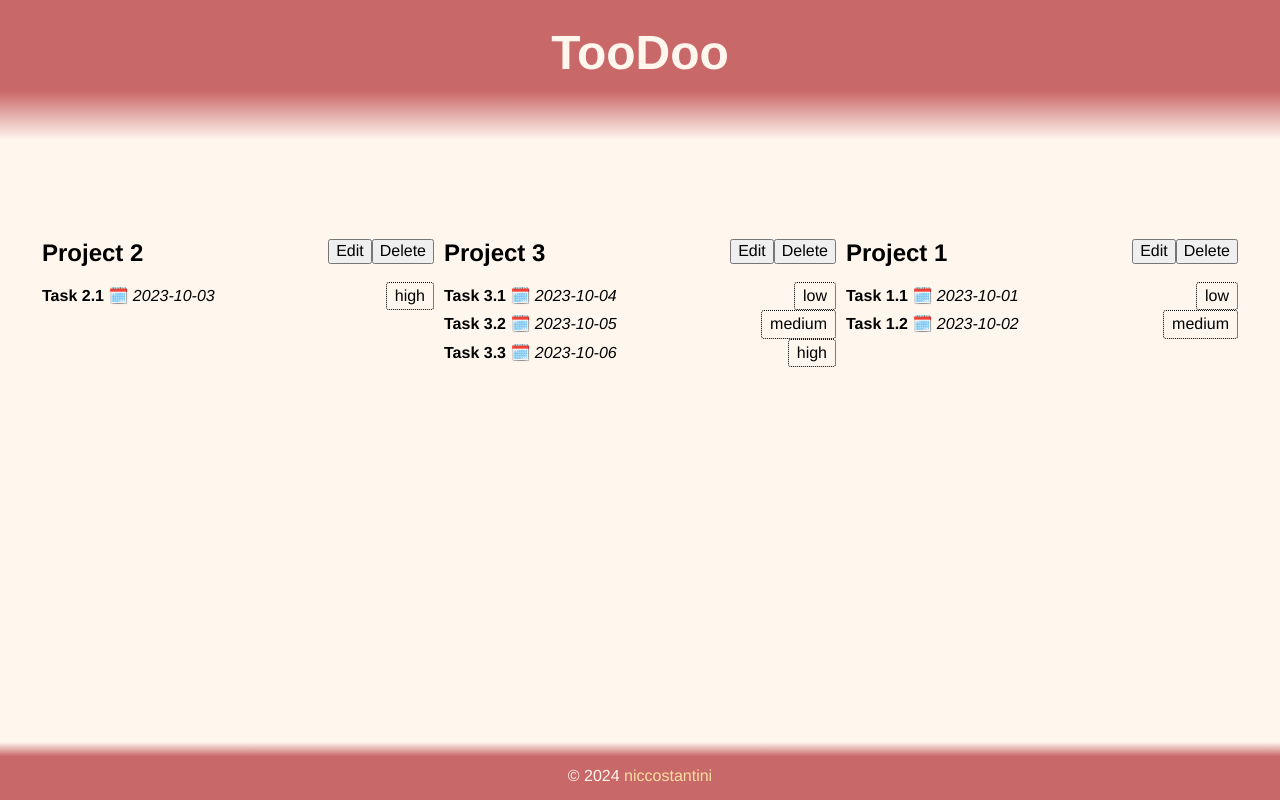
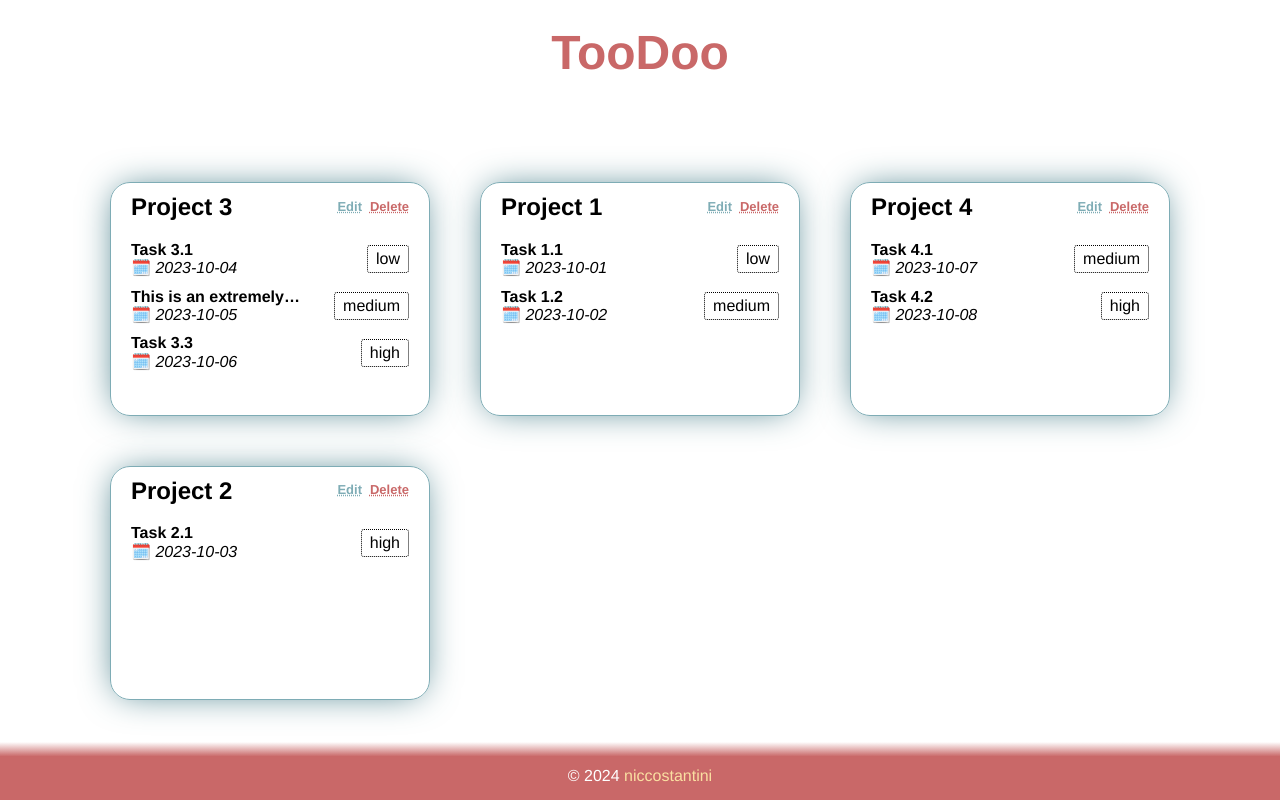
Before and after one commit to niccostantini/odin-to-do, a website built with webpack: page src/template.html in a window 1280 px wide. Built offline with nearby package versions, Linux system fonts and the light colour scheme.

Commit message:
Add one more mock project Finish styling grid

```diff
--- a/src/index.js
+++ b/src/index.js
@@ -126,16 +126,25 @@ function initializeMockProjects() {
             title: "Project 3",
             toDos: [
                 { label: "Task 3.1", priority: "low", dueDate: "2023-10-04" },
-                { label: "Task 3.2", priority: "medium", dueDate: "2023-10-05" },
+                { label: "This is an extremely long task and let's see what it looks like", priority: "medium", dueDate: "2023-10-05" },
                 { label: "Task 3.3", priority: "high", dueDate: "2023-10-06" }
+            ]
+        },
+        {
+            title: "Project 4",
+            toDos: [
+                { label: "Task 4.1", priority: "medium", dueDate: "2023-10-07" },
+                { label: "Task 4.2", priority: "high", dueDate: "2023-10-08" }
             ]
         }
     ];
 
     mockProjects.forEach(project => createProject(project.title, project.toDos));
 }
+initializeMockProjects();
 
-initializeMockProjects();
+
+
 
 function populateProjects() {
     const main = document.querySelector('main');
--- a/src/styles.css
+++ b/src/styles.css
@@ -1,8 +1,10 @@
 :root {
-    --color1: #fff6ee; /* white/bgcolor */
+    --color1: #fff; /* white/bgcolor */
     --color2: #7EACB5;
     --color3: #FADFA1;
     --color4: #C96868;
+    --color5: #ae4343;
+    --color6: #38737f;
 }
 
 html {
@@ -13,19 +15,23 @@ body {
     display: flex;
     flex-direction: column;
     justify-content: space-between;
+    align-items: center;
     background-color: var(--color1);
+    header, footer { /* apply the margin to all direct children of body */
+        width: 100%;
+    }
 }
 
 header {
     display: flex;
     flex-direction: row;
     justify-content: center;
-    background: linear-gradient(to bottom, var(--color4) 65%, transparent 100%);
+    /* background: linear-gradient(to bottom, var(--color4) 65%, transparent 100%); */
     position: sticky;
     top: 0px;
 
     h1 {
-        color: var(--color1);
+        color: var(--color4);
         padding: 25px 0 60px 0;
     }
 }
@@ -33,17 +39,29 @@ header {
 main {
 
 display: grid;
-grid-template-columns: repeat(3, 1fr);
-grid-template-rows: repeat(3, 1fr);
-gap: 10px;
+grid-template-columns: repeat(3, minmax(300px, 320px));
+grid-auto-rows: minmax(200px, 300px);
+overflow: scroll;
+scrollbar-width: thin;
+scrollbar-color: var(--color2) var(--color1);
+gap: 50px;
 
-margin: calc(2rem + 10px);
+padding: calc(2rem + 10px);
 
 .project {
+
+    max-width: 100%;
 
     display: flex;
     flex-direction: column;
     gap: 15px;
+    -webkit-box-shadow: -1px 0px 36px -8px rgba(56,115,127,1);
+    -moz-box-shadow: -1px 0px 36px -8px rgba(56,115,127,1);
+    box-shadow: -1px 0px 36px -8px rgba(56,115,127,1);
+
+    border: 1px solid var(--color2);
+    border-radius: 20px;
+    padding: 10px 20px;
 
     .project-id, .todo-id {display: none}
 
@@ -51,6 +69,34 @@ margin: calc(2rem + 10px);
         display: flex;
         flex-direction: row;
         justify-content: space-between;
+
+        .project-actions {
+            display: flex;
+            gap: 8px;
+
+            button {
+                border: none;
+                background: none;
+                font-size: small;
+                padding: 0;
+                cursor: pointer;
+                color: var(--color2);
+                font-weight: 600;
+                text-decoration: underline dotted;
+            }
+
+            button:hover {
+                color: var(--color3);
+            }
+
+            button.delete-btn {
+                color: var(--color4);
+            }
+
+            button.delete-btn:hover {
+                color: var(--color5);
+            }
+        }
     }
 
     ul {
@@ -66,6 +112,17 @@ margin: calc(2rem + 10px);
             flex-direction: row;
             justify-content: space-between;
             align-items: center;
+            padding: 5px 0;
+
+                .todo-label {
+                    display: block;
+                    max-width: 170px; /* apply the width directly to .todo-label */
+                    overflow:hidden;
+                    text-overflow: ellipsis ;
+                    white-space: nowrap; /* ensure the text is displayed in one line */
+                    padding-right: 10px;
+                }
+
 
             .todo-left {
                 gap: 8px;
```
